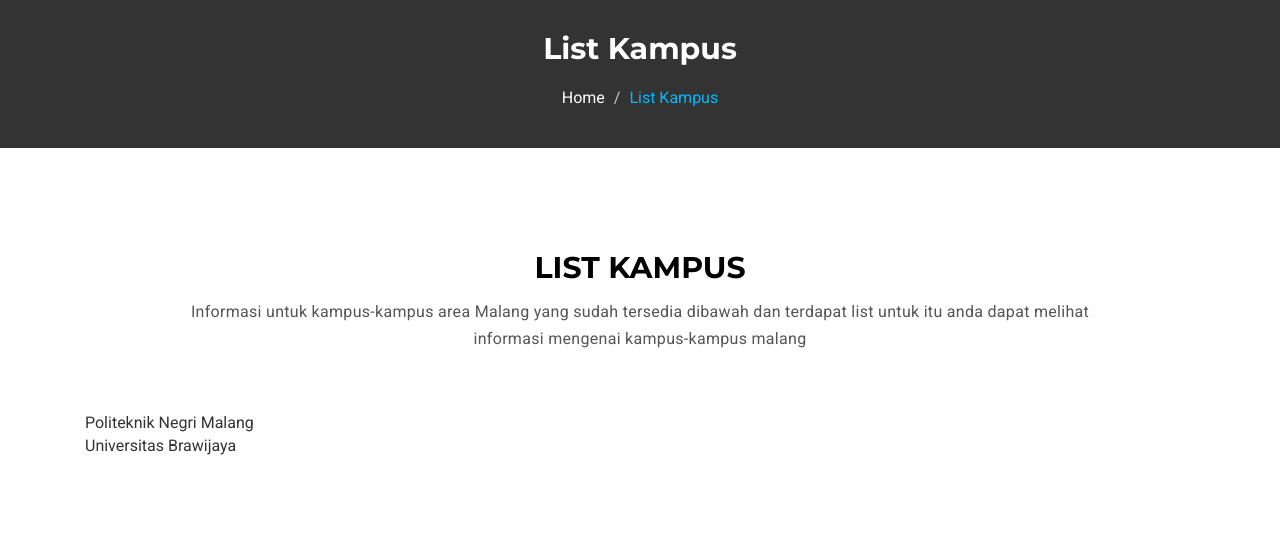
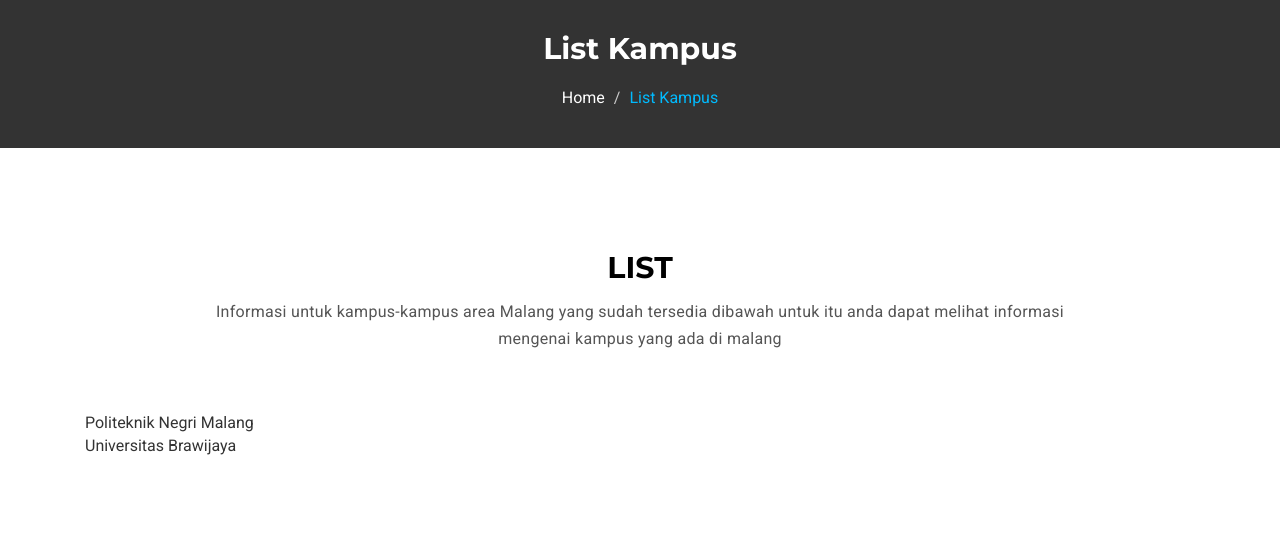
Before and after one commit to Proyek-2-TI-3A/Proyek-2, a PHP site: page /campus-list.php in a window 1280 px wide. Shown: the part 117-664 px from the top of the page. Run offline with PHP 8.4, Linux system fonts and the light colour scheme; data comes from the database, SQL or seed files in the repository.

Commit message:
pembaharuan teks

```diff
--- a/MarkUps-Varsity/Varsity/campus-list.php
+++ b/MarkUps-Varsity/Varsity/campus-list.php
@@ -159,9 +159,9 @@
          <div class="mu-contact-area">
           <!-- start title -->
           <div class="mu-title">
-            <h2>List Kampus</h2>
-            <p>Informasi untuk kampus-kampus area Malang yang sudah tersedia dibawah dan terdapat list
-              untuk itu anda dapat melihat informasi mengenai kampus-kampus malang </p>
+            <h2>List</h2>
+            <p>Informasi untuk kampus-kampus area Malang yang sudah tersedia dibawah
+              untuk itu anda dapat melihat informasi mengenai kampus yang ada di malang </p>
           </div>
           <!-- end title -->
           <!-- start contact content -->
```
